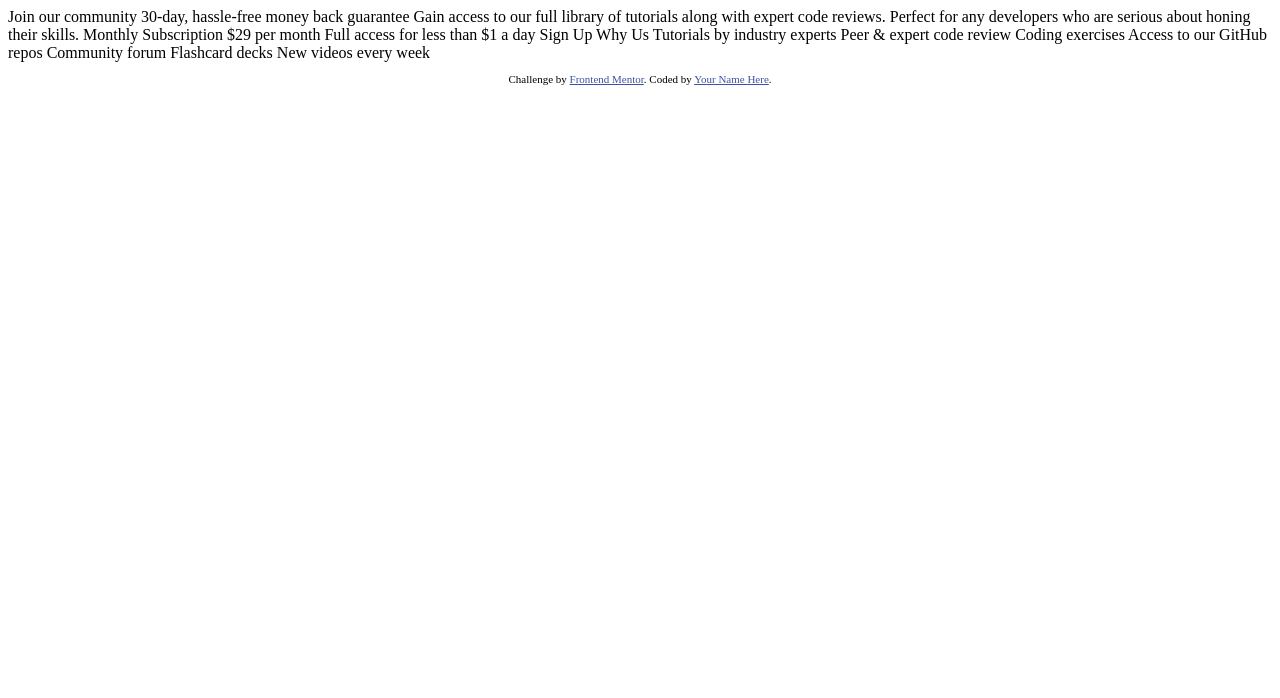
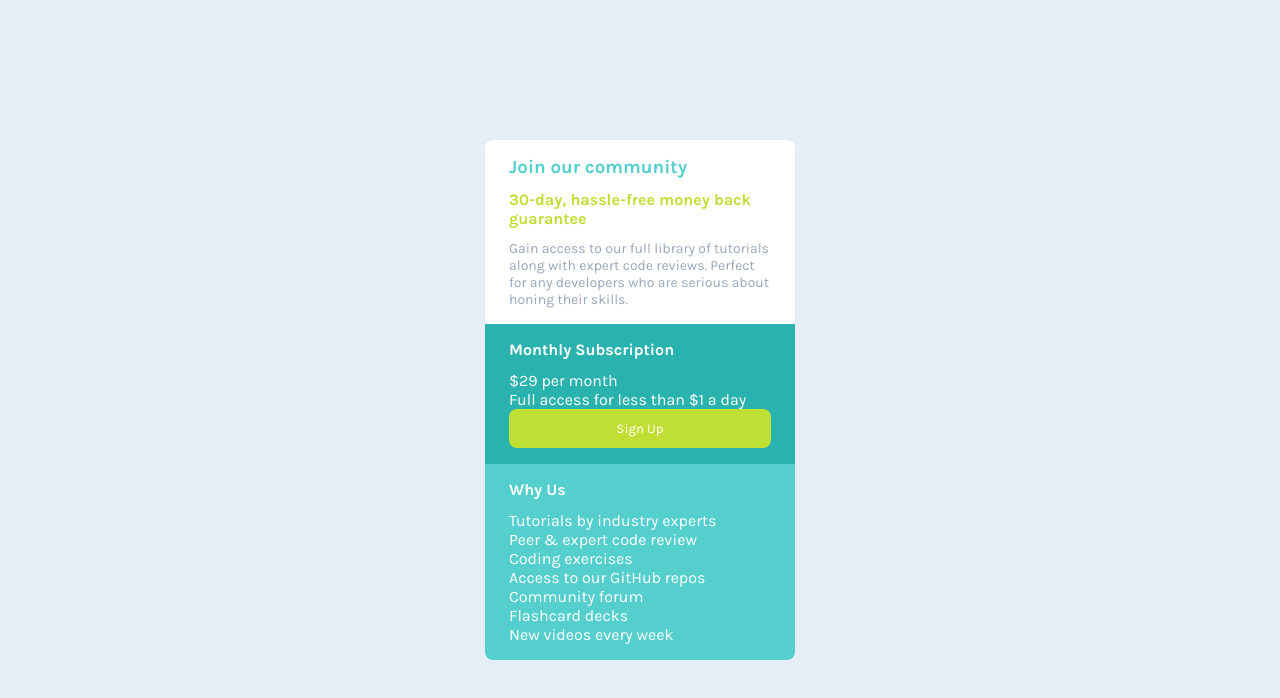
Before and after one commit to 197naveen/single-price-grid-component, a plain HTML site: page index.html in a window 1280 px wide. Drawn offline with Linux system fonts and the light colour scheme.

Commit message:
new styles and semantic html added

```diff
--- a/index.html
+++ b/index.html
@@ -1,50 +1,56 @@
 <!DOCTYPE html>
 <html lang="en">
+
 <head>
   <meta charset="UTF-8">
-  <meta name="viewport" content="width=device-width, initial-scale=1.0"> <!-- displays site properly based on user's device -->
+  <meta name="viewport" content="width=device-width, initial-scale=1.0">
+  <!-- displays site properly based on user's device -->
 
   <link rel="icon" type="image/png" sizes="32x32" href="./images/favicon-32x32.png">
 
+  <link rel="stylesheet" href="/single-price-grid-component/stye.css">
+  <link rel="preconnect" href="https://fonts.googleapis.com">
+  <link rel="preconnect" href="https://fonts.gstatic.com" crossorigin>
+  <link href="https://fonts.googleapis.com/css2?family=Karla:wght@400;700&display=swap" rel="stylesheet">
   <title>Frontend Mentor | Single Price Grid Component</title>
 
-  <!-- Feel free to remove these styles or customise in your own stylesheet 👍 -->
-  <style>
-    .attribution { font-size: 11px; text-align: center; }
-    .attribution a { color: hsl(228, 45%, 44%); }
-  </style>
 </head>
+
 <body>
-  Join our community
+  <main class="price-component">
 
-  30-day, hassle-free money back guarantee
+    <section class="join-our-community">
+      <h3>Join our community</h3>
+      <h4 class="color1">30-day, hassle-free money back guarantee</h4>
+      <p>Gain access to our full library of tutorials along with expert code reviews.
+        Perfect for any developers who are serious about honing their skills.</p>
+    </section>
 
-  Gain access to our full library of tutorials along with expert code reviews.
-  Perfect for any developers who are serious about honing their skills.
+    <section class="monthly-subscription">
+      <h4>Monthly Subscription</h4>
+      <div>
+        <span class="price">&dollar;29</span>
+        <span class="price-per-month">per month</span>
+        <p>Full access for less than &dollar;1 a day</p>
+        <button type="submit">Sign Up</button>
+      </div>
 
-  Monthly Subscription
+    </section>
 
-  &dollar;29 per month
+    <section class="why-us">
+      <h4>Why Us</h4>
+      <p>
+        Tutorials by industry experts<br>
+        Peer &amp; expert code review<br>
+        Coding exercises<br>
+        Access to our GitHub repos<br>
+        Community forum<br>
+        Flashcard decks<br>
+        New videos every week<br>
+      </p>
+    </section>
 
-  Full access for less than &dollar;1 a day
+  </main>
+</body>
 
-  Sign Up
-
-  Why Us
-
-  Tutorials by industry experts
-  Peer &amp; expert code review
-  Coding exercises
-  Access to our GitHub repos
-  Community forum
-  Flashcard decks
-  New videos every week
-
-  <footer>
-    <p class="attribution">
-      Challenge by <a href="https://www.frontendmentor.io?ref=challenge" target="_blank">Frontend Mentor</a>.
-      Coded by <a href="#">Your Name Here</a>.
-    </p>
-  </footer>
-</body>
 </html>
--- /dev/null
+++ b/stye.css
@@ -0,0 +1,81 @@
+:root {
+    --cyan: hsl(179, 62%, 43%);
+    --light-cyan: hsl(179, 56%, 57%);
+    --bright-yellow: hsl(71, 73%, 54%);
+    --light-gray: hsl(204, 43%, 93%);
+    --grayish-blue: hsl(218, 22%, 67%);
+    --font1: 'Karla', sans-serif;
+    font-size: 16px;
+}
+
+* {
+    box-sizing: border-box;
+    margin: 0;
+    padding: 0;
+}
+
+body {
+    background-color: var(--light-gray);
+    height: 100vh;
+    display: flex;
+    flex-direction: row;
+    justify-content: center;
+    align-items: center;
+
+}
+
+main {
+    background-color: white;
+    max-width: 19.375rem;
+    border-radius: 8px;
+    overflow: hidden;
+}
+
+.join-our-community,
+.monthly-subscription,
+.why-us {
+    padding: 1rem 1.5rem;
+    font-family: var(--font1);
+}
+
+.join-our-community>h3 {
+    color: var(--light-cyan);
+}
+
+.join-our-community>p {
+    font-size: 0.875rem;
+    color: var(--grayish-blue);
+}
+
+.color1 {
+    color: var(--bright-yellow);
+}
+
+h3,
+h4 {
+    padding-bottom: 0.75rem;
+}
+
+/* effects for monthly-subscription section */
+
+.monthly-subscription {
+    background-color: var(--cyan);
+    color: white;
+}
+
+button {
+    color: white;
+    font-family: var(--font1);
+    width: 100%;
+    border-radius: 8px;
+    border: none;
+    padding: 0.75rem;
+    background-color: var(--bright-yellow);
+}
+
+/* effects for why-us section */
+
+.why-us {
+    background-color: var(--light-cyan);
+    color: white;
+}
```
